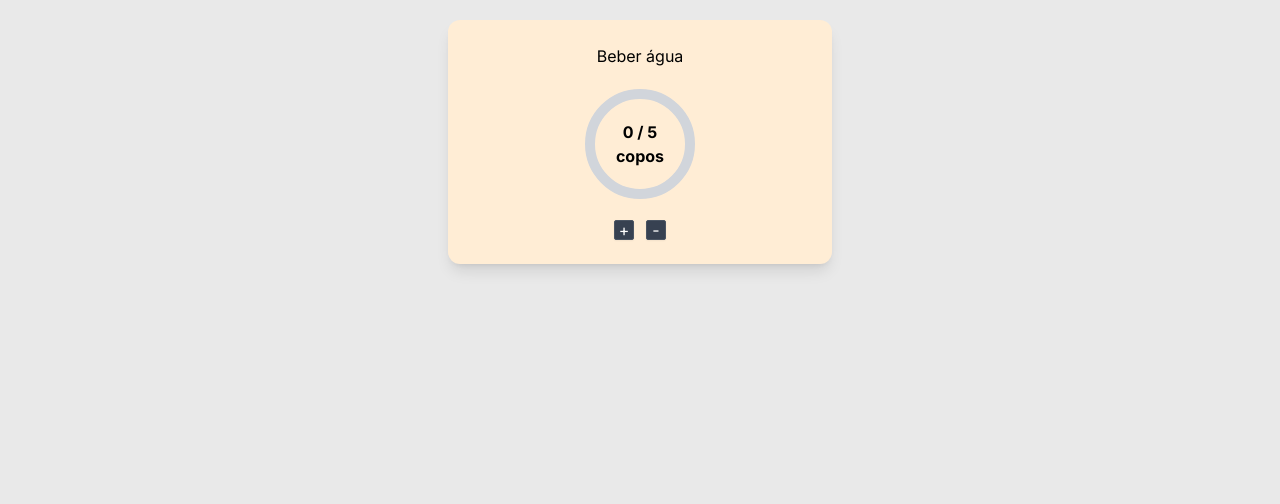
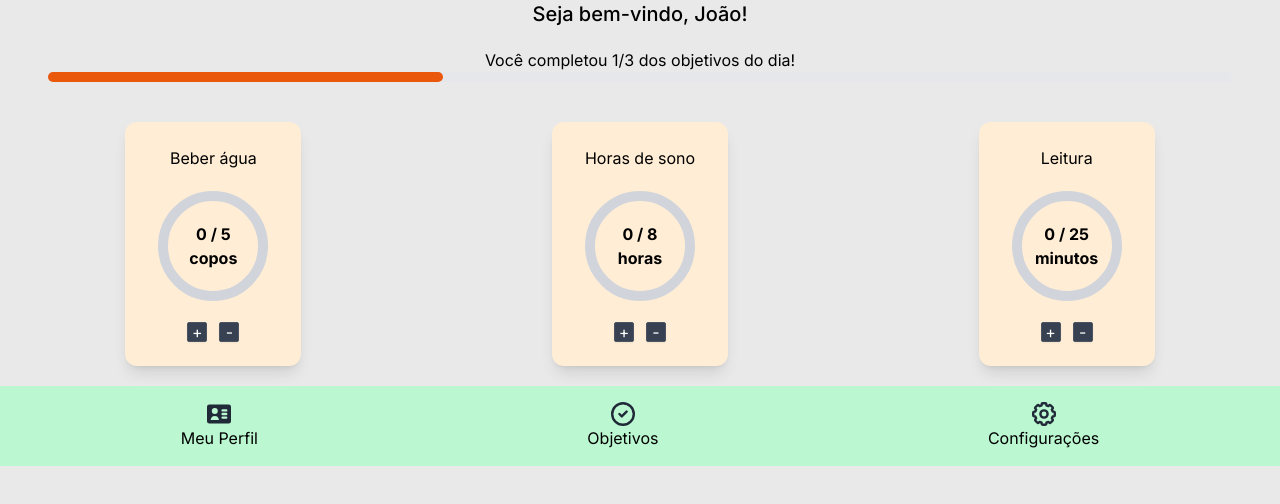
Before and after one commit to marquesds/habit-tracker, a Next.js app: page / in a window 1280 px wide. Shown: the top 504 px of the page. Built offline with nearby package versions, Linux system fonts and the light colour scheme.

Commit message:
feat: add menu and habit progress bar

```diff
--- a/src/app/page.tsx
+++ b/src/app/page.tsx
@@ -1,8 +1,28 @@
 "use client";
 
 import HabitCard from "@/components/habit-card";
+import HabitProgressBar from "@/components/habit-progress-bar";
+import Menu from "@/components/menu";
+import Welcome from "@/components/welcome";
 import Image from "next/image";
 
 export default function Home() {
-  return <HabitCard name="Beber água" unit="copos" quantity={5} actual={0} />;
+  return (
+    <div className="flex flex-col">
+      <div>
+        <Welcome name="João" />
+      </div>
+      <div>
+        <HabitProgressBar total={3} completed={1} />
+      </div>
+      <div className="flex flex-row flex-wrap items-center">
+        <HabitCard name="Beber água" unit="copos" quantity={5} actual={0} />
+        <HabitCard name="Horas de sono" unit="horas" quantity={8} actual={0} />
+        <HabitCard name="Leitura" unit="minutos" quantity={25} actual={0} />
+      </div>
+      <div>
+        <Menu />
+      </div>
+    </div>
+  );
 }
--- a/src/components/habit-card.tsx
+++ b/src/components/habit-card.tsx
@@ -49,7 +49,7 @@ export default function HabitCard(props: HabitCardProps) {
   return (
     <div className="flex flex-col items-center mx-auto my-5 p-6 max-w-sm rounded-xl shadow-lg bg-orange-100 space-y-3">
       <div>{props.name}</div>
-      <div className="flex items-center justify-center -m-6 overflow-hidden rounded-full">
+      <div className="flex items-center justify-center overflow-hidden rounded-full">
         <svg
           className="w-32 h-32 transform translate-x-1 translate-y-1"
           x-cloak
--- /dev/null
+++ b/src/components/habit-progress-bar.tsx
@@ -0,0 +1,23 @@
+interface HabitProgressBarProps {
+  completed: number;
+  total: number;
+}
+
+export default function HabitProgressBar(progress: HabitProgressBarProps) {
+  const percentage = (progress.completed / progress.total) * 100;
+
+  return (
+    <div className="flex flex-col items-center justify-center mx-12 my-5">
+      <h2 className="text-l">
+        Você completou {progress.completed}/{progress.total} dos objetivos do
+        dia!
+      </h2>
+      <div className="w-full bg-gray-200 rounded-full h-2.5 dark:bg-gray-300">
+        <div
+          className="bg-orange-600 h-2.5 rounded-full"
+          style={{ width: percentage + "%" }}
+        ></div>
+      </div>
+    </div>
+  );
+}
--- /dev/null
+++ b/src/components/menu.tsx
@@ -0,0 +1,64 @@
+import Link from "next/link";
+
+export default function Menu() {
+  return (
+    <div className="flex flex-row mx-auto my-auto p-4 bg-green-200">
+      <div className="flex flex-col items-center mx-auto text-black">
+        <span>
+          <svg
+            className="w-6 h-6 text-gray-800 dark:text-black"
+            aria-hidden="true"
+            xmlns="http://www.w3.org/2000/svg"
+            fill="currentColor"
+            viewBox="0 0 20 16"
+          >
+            <path d="M18 0H2a2 2 0 0 0-2 2v12a2 2 0 0 0 2 2h16a2 2 0 0 0 2-2V2a2 2 0 0 0-2-2ZM6.5 3a2.5 2.5 0 1 1 0 5 2.5 2.5 0 0 1 0-5ZM3.014 13.021l.157-.625A3.427 3.427 0 0 1 6.5 9.571a3.426 3.426 0 0 1 3.322 2.805l.159.622-6.967.023ZM16 12h-3a1 1 0 0 1 0-2h3a1 1 0 0 1 0 2Zm0-3h-3a1 1 0 1 1 0-2h3a1 1 0 1 1 0 2Zm0-3h-3a1 1 0 1 1 0-2h3a1 1 0 1 1 0 2Z" />
+          </svg>
+        </span>
+        <Link href="/">Meu Perfil</Link>
+      </div>
+      <div className="flex flex-col items-center mx-auto text-black">
+        <span>
+          <svg
+            className="w-6 h-6 text-gray-800 dark:text-black"
+            aria-hidden="true"
+            xmlns="http://www.w3.org/2000/svg"
+            fill="none"
+            viewBox="0 0 20 20"
+          >
+            <path
+              stroke="currentColor"
+              stroke-linecap="round"
+              stroke-linejoin="round"
+              stroke-width="2"
+              d="m7 10 2 2 4-4m6 2a9 9 0 1 1-18 0 9 9 0 0 1 18 0Z"
+            />
+          </svg>
+        </span>
+        <Link href="/">Objetivos</Link>
+      </div>
+      <div className="flex flex-col items-center mx-auto text-black">
+        <span>
+          <svg
+            className="w-6 h-6 text-gray-800 dark:text-black"
+            aria-hidden="true"
+            xmlns="http://www.w3.org/2000/svg"
+            fill="none"
+            viewBox="0 0 20 20"
+          >
+            <g
+              stroke="currentColor"
+              stroke-linecap="round"
+              stroke-linejoin="round"
+              stroke-width="2"
+            >
+              <path d="M19 11V9a1 1 0 0 0-1-1h-.757l-.707-1.707.535-.536a1 1 0 0 0 0-1.414l-1.414-1.414a1 1 0 0 0-1.414 0l-.536.535L12 2.757V2a1 1 0 0 0-1-1H9a1 1 0 0 0-1 1v.757l-1.707.707-.536-.535a1 1 0 0 0-1.414 0L2.929 4.343a1 1 0 0 0 0 1.414l.536.536L2.757 8H2a1 1 0 0 0-1 1v2a1 1 0 0 0 1 1h.757l.707 1.707-.535.536a1 1 0 0 0 0 1.414l1.414 1.414a1 1 0 0 0 1.414 0l.536-.535L8 17.243V18a1 1 0 0 0 1 1h2a1 1 0 0 0 1-1v-.757l1.707-.708.536.536a1 1 0 0 0 1.414 0l1.414-1.414a1 1 0 0 0 0-1.414l-.535-.536.707-1.707H18a1 1 0 0 0 1-1Z" />
+              <path d="M10 13a3 3 0 1 0 0-6 3 3 0 0 0 0 6Z" />
+            </g>
+          </svg>
+        </span>
+        <Link href="/">Configurações</Link>
+      </div>
+    </div>
+  );
+}
--- /dev/null
+++ b/src/components/welcome.tsx
@@ -0,0 +1,11 @@
+interface WelcomeProps {
+  name: string;
+}
+
+export default function Welcome(welcome: WelcomeProps) {
+  return (
+    <div className="flex flex-row items-center justify-center">
+      <h1 className="font-medium text-xl">Seja bem-vindo, {welcome.name}!</h1>
+    </div>
+  );
+}
```
